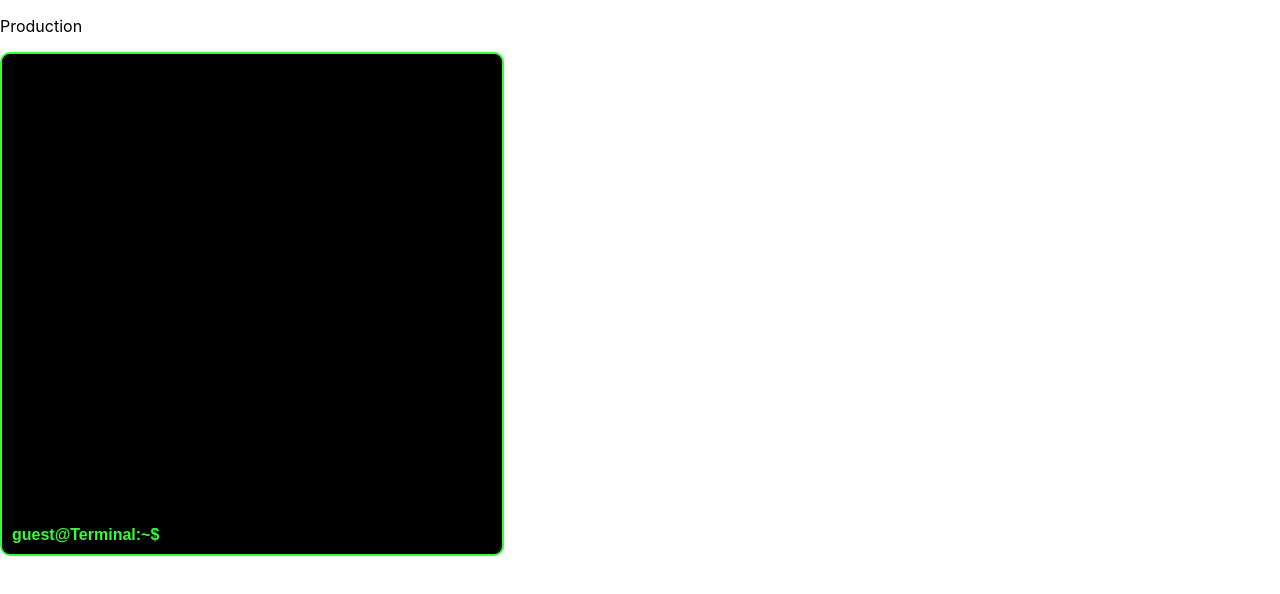
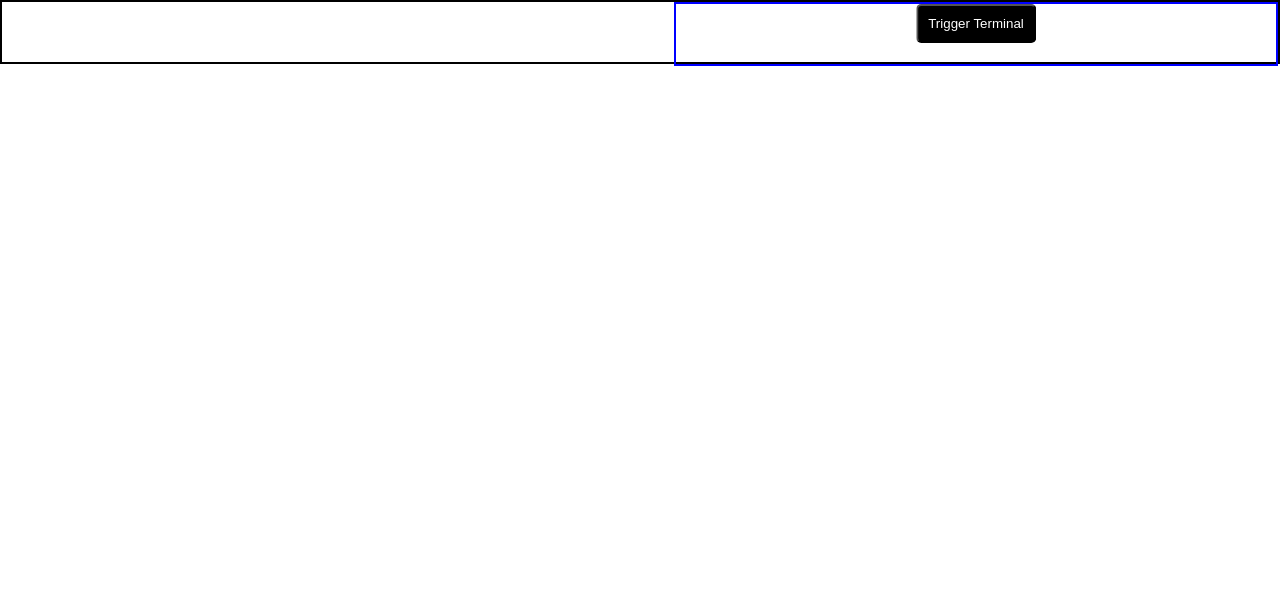
Before and after one commit to IliyanID/Crypto-Services, a React (Create React App) app in the folder front-end/: page / in a window 1280 px wide. Shown: the top 594 px of the page. Built offline with nearby package versions, Linux system fonts and the light colour scheme.

Commit message:
Buttons with Terminal Persistance

```diff
--- a/front-end/package.json
+++ b/front-end/package.json
@@ -13,6 +13,7 @@
     "react": "^17.0.2",
     "react-dom": "^17.0.2",
     "react-scripts": "^4.0.3",
+    "styled-components": "^5.3.0",
     "web-vitals": "^1.1.2"
   },
   "scripts": {
@@ -40,6 +41,7 @@
     ]
   },
   "devDependencies": {
+    "@types/styled-components": "^5.1.11",
     "typescript": "^4.3.5"
   }
 }
--- a/front-end/src/App.css
+++ b/front-end/src/App.css
@@ -1,3 +1,39 @@
 .App{
 
 }
+.header{
+    border:solid black 2px;
+    height:60px;
+}
+.headerButtons{
+    border:solid 2px blue;
+    height:60px;
+    width:600px;
+    float:right;
+    position:relative;
+
+}
+.headerButtons > button{
+    margin:0px 0px;
+    padding:10px;
+    color:white;
+    background:black;
+    border-color:black;
+    display:inline;
+
+    position: absolute;
+    left:50%;
+    transform: translateX(-50%);
+
+    border-radius: 5px;
+
+}
+    .headerButtons>div{
+        position: absolute;
+        margin-top:50px;
+        left:50%;
+        transform: translateX(-50%);
+    }
+    .headerButtons > button:hover{
+        cursor:pointer;
+    }
--- a/front-end/src/App.tsx
+++ b/front-end/src/App.tsx
@@ -4,8 +4,16 @@ import './App.css';
 
 const App = () => {
   const [credentials,setCredentials] = useState({username:"guest",password:"",loggedIn:false});
+  const [currentTerminal,setCurrentTerminal] = useState(false);
 
-
+  let temp = (
+    <Terminal
+    width={500}
+    height={500}
+    credentials={credentials}
+    setCredentials={setCredentials}>
+  </Terminal>
+  )
 
   return (
     <div className="App">
@@ -13,13 +21,14 @@ const App = () => {
 
       </header>
       <div>
-        <p>Production</p>
-        <Terminal
-          width={500}
-          height={500}
-          credentials={credentials}
-          setCredentials={setCredentials}>
-        </Terminal>
+        <div className='header'>
+          <div className='headerButtons'>
+            <button onClick={()=>{setCurrentTerminal(!currentTerminal);}}>Trigger Terminal</button>
+            {(currentTerminal)?temp:<div></div>}
+          </div>
+        </div>
+
+
 
       </div>
     </div>
--- a/front-end/src/Terminal/RegisterState/RegisterState.tsx
+++ b/front-end/src/Terminal/RegisterState/RegisterState.tsx
@@ -68,6 +68,7 @@ export const registerTrigger = () =>{
         tempLines.push({content:"Please Enter Username:",userInput:false})
         globalProps.setLines(tempLines);
         globalProps.setTerminalInput("");
+        registerTrigger()
     }
     else{
         tempLines.push({content:"*ERROR* already logged in as " + globalProps.credentials.username,userInput:false});
--- a/front-end/src/Terminal/Terminal.css
+++ b/front-end/src/Terminal/Terminal.css
@@ -11,12 +11,15 @@
     cursor:grab;
 
 }
+
 .Terminal{
     position:relative;
     border:2px var(--terminalGreen) solid;
     border-radius:10px;
     background-color:black;
+    animation:dropDown 1s;
 }
+
 
 @keyframes typewriter {
     from {width:0;height:0;}
--- a/front-end/src/Terminal/Terminal.tsx
+++ b/front-end/src/Terminal/Terminal.tsx
@@ -1,8 +1,10 @@
 import React, { useState}  from 'react'
 import {DefaultState} from './DefaultState/defaultState'
-import {LoginState} from './LoginState/LoginState'
+import {LoginState,loginTrigger} from './LoginState/LoginState'
 import {LogoutState} from './LogoutState/LogoutState'
 import {RegisterState} from './RegisterState/RegisterState'
+import injectStyle from './injectStyle'
+
 import './Terminal.css'
 
 interface Props{
@@ -27,6 +29,15 @@ const Terminal: React.FC<Props> = (props) =>{
     const [terminalInput,setTerminalInput] = useState(defaultString);
     const [terminalStateIndex,setTerminalStateIndex] = useState(0);
 
+    const keyframesStyle = `
+    @keyframes dropDown{
+        from {height:40px;}
+        to{height:${props.height}}
+    }
+    `;
+    injectStyle(keyframesStyle);
+
+
     let stateProps = {
         defaultString:defaultString,
         setDefaultString:setDefaultString,
@@ -41,6 +52,7 @@ const Terminal: React.FC<Props> = (props) =>{
 
         credentials:props.credentials,
         setCredentials:props.setCredentials
+
     }
     const terminalState = [
         {
@@ -60,6 +72,9 @@ const Terminal: React.FC<Props> = (props) =>{
             formvJSX:RegisterState(stateProps)
         }
     ]
+
+
+
     let delay = 0
     return(
         <div
--- /dev/null
+++ b/front-end/src/Terminal/injectStyle.tsx
@@ -0,0 +1,13 @@
+const injectStyle = (style:string) => {
+    const styleElement = document.createElement('style');
+    let styleSheet:any;
+
+
+    document.head.appendChild(styleElement);
+
+    styleSheet = styleElement.sheet;
+
+    styleSheet.insertRule(style, styleSheet.cssRules.length);
+  };
+
+  export default injectStyle;
```
Also changed, not shown: 1 other file (tests, documents, lock files or other folders).
